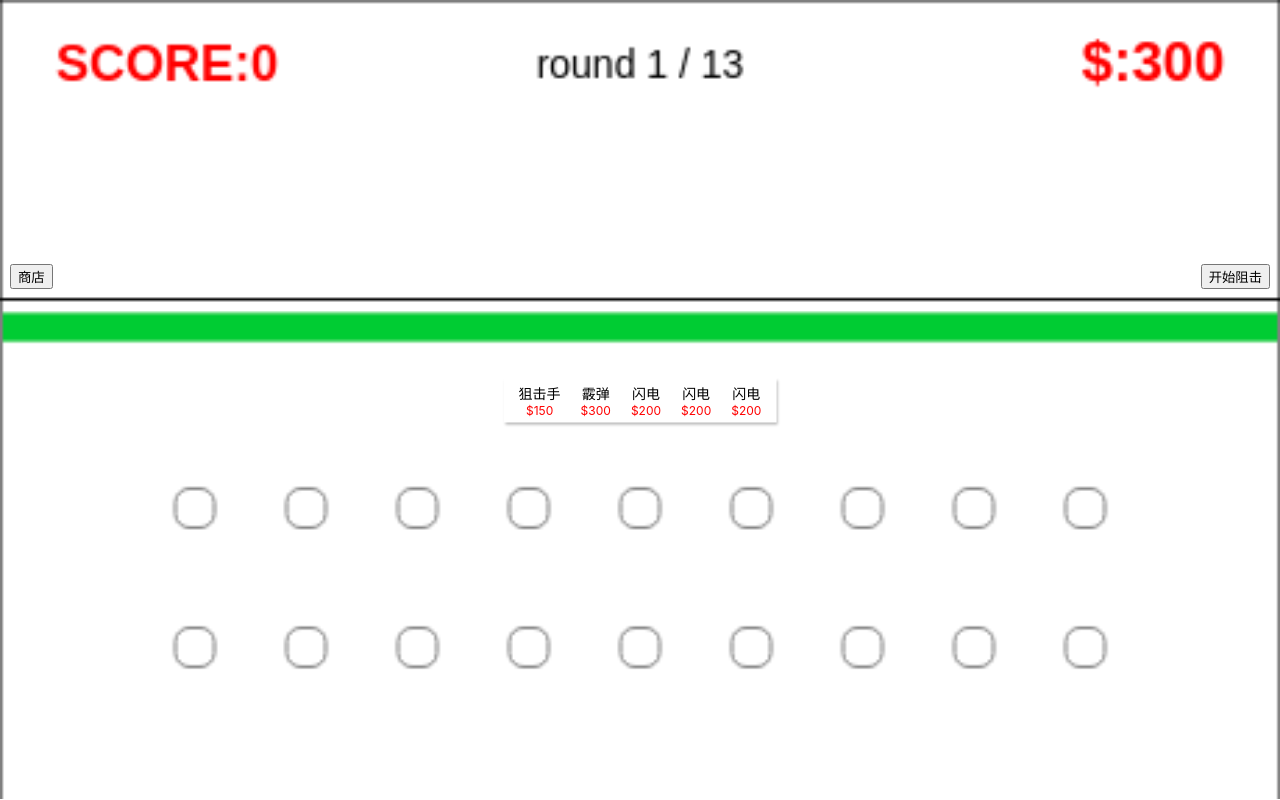
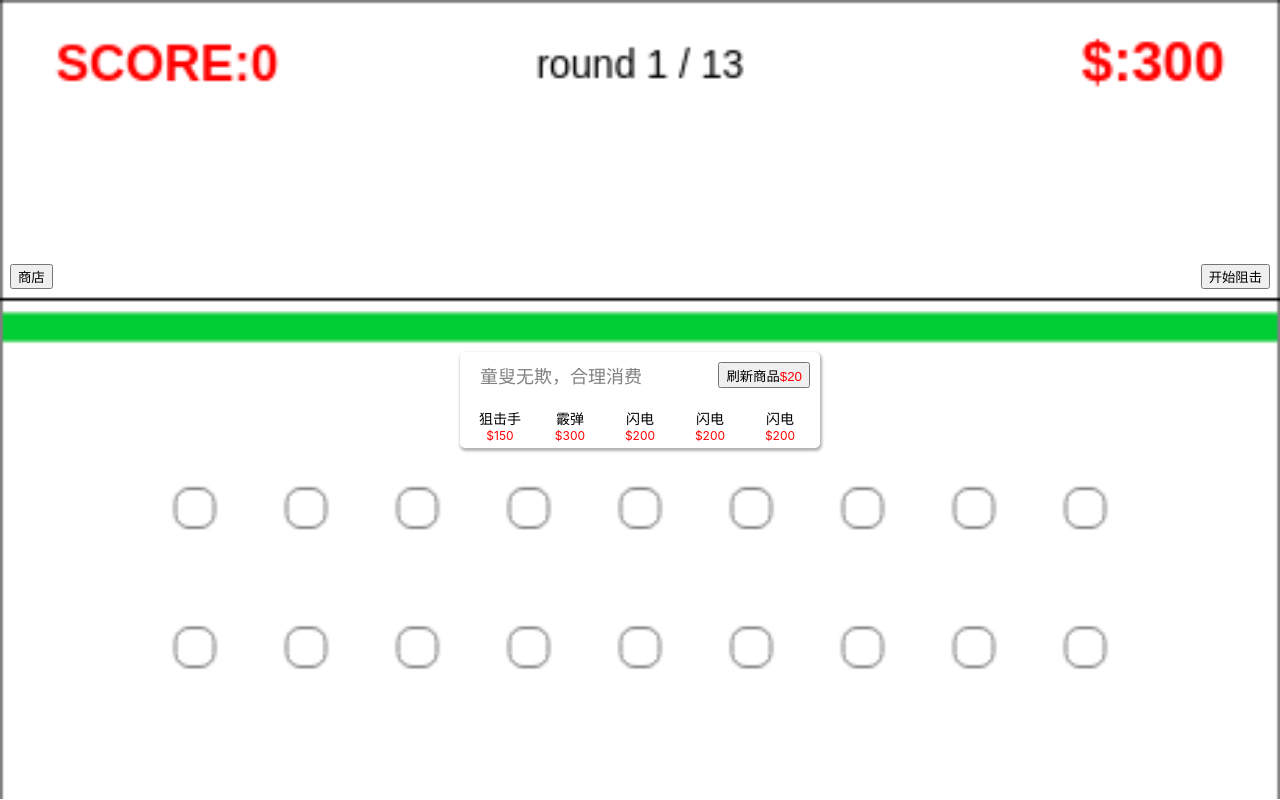
Before and after one commit to YatongZhao/d-game, a React (Create React App) app: page / in a window 1280 px wide. Both pictures are taken after a click on the button "商店". Built offline with nearby package versions, Linux system fonts and the light colour scheme.

Commit message:
商店添加刷新商品功能

```diff
--- a/src/App.module.css
+++ b/src/App.module.css
@@ -51,16 +51,17 @@
     left: 50%;
     top: 50%;
     transform: translate3d(-50%, -50%, 0);
-    box-shadow: 1px 2px 3px rgba(0, 0, 0, .3);
+    box-shadow: 1px 2px 3px 1px rgba(0, 0, 0, .3);
     background-color: #fff;
     width: fit-content;
+    border-radius: 5px;
 }
 .shopList {
     display: flex;
     margin: 5px;
 }
 .shopItem {
-    width: fit-content;
+    width: 50px;
     flex-shrink: 0;
     padding: 0px 10px;
     font-size: 14px;
--- a/src/App.tsx
+++ b/src/App.tsx
@@ -4,25 +4,31 @@ import s from './App.module.css';
 
 const game = new Game();
 
-const grapeshot = {
+interface hero {
+    type: 'grapeshot-hero' | 'lightning-hero' | 'sniper-hero';
+    name: string;
+    price: number;
+}
+
+const grapeshot: hero = {
     type: 'grapeshot-hero',
     name: '霰弹',
     price: 300
 }
 
-const lightning = {
+const lightning: hero = {
     type: 'lightning-hero',
     name: '闪电',
     price: 200
 }
 
-const sniper = {
+const sniper: hero = {
     type: 'sniper-hero',
     name: '狙击手',
     price: 150
 }
 
-const createProduct = () => {
+const createProduct: () => hero = () => {
     let r = Math.random();
 
     if (r < 0.33) {
@@ -34,7 +40,7 @@ const createProduct = () => {
     }
 }
 
-const createProductList = () => {
+const createProductList: () => hero[] = () => {
     return [
         createProduct(),
         createProduct(),
@@ -48,7 +54,7 @@ const App = () => {
     const canvasRef = useRef<HTMLCanvasElement>(null);
     const [end, setEnd] = useState(false);
     const [isShopOpen, setIsShopOpen] = useState(false);
-    const [productList, setProductList] = useState(createProductList());
+    const [productList, setProductList] = useState<(hero | null)[]>(createProductList());
     const [showShopError, setShowShopError] = useState(false);
     const [round, setRound] = useState<'strategy' | 'fighting'>('strategy');
 
@@ -104,8 +110,20 @@ const App = () => {
                     setShowShopError(false);
                 }}>商店</button>
                 {isShopOpen && <div className={s.shopBox}>
+                    <div style={{margin: '10px', marginBottom: '20px', display: 'flex', justifyContent: 'space-between'}}>
+                        <span style={{marginLeft: '10px', fontSize: '18px', color: 'gray'}}>童叟无欺，合理消费</span>
+                        <button onClick={() => {
+                            const isRefreshSuccess = game.refreshHeroList();
+                            if (isRefreshSuccess) {
+                                setProductList(createProductList());
+                            } else {
+                                setShowShopError(true);
+                            }
+                        }}>刷新商品<span style={{color: 'red'}}>$20</span></button>
+                    </div>
                     <ul className={s.shopList}>
                         {productList.map((p, i) => <li className={s.shopItem} key={i} onClick={() => {
+                            if (!p) return;
                             let buySuccess = false;
                             switch (p.type) {
                                 case 'grapeshot-hero':
@@ -123,13 +141,15 @@ const App = () => {
                                 setShowShopError(true);
                                 return;
                             }
-                            setIsShopOpen(false);
-                            setProductList(createProductList());
+                            // setIsShopOpen(false);
+                            let newProductList = [...productList];
+                            newProductList[i] = null;
+                            setProductList(newProductList);
                             setShowShopError(false);
                         }}>
-                            {p.name}
+                            {p?.name}
                             <div className={s.shopItemPrice}>
-                                ${p.price}
+                                {p && `$${p.price}`}
                             </div>
                         </li>)}
                     </ul>
--- a/src/core/index.ts
+++ b/src/core/index.ts
@@ -148,6 +148,13 @@ export class Game {
     removeEnemy(enemy: Enemy) {
         this.enemySet.removeEnemy(enemy);
         this.$++;
+    }
+
+    refreshHeroList(): boolean {
+        if (this.$ < 20) return false;
+        this.$ -= 20;
+        this.render();
+        return true;
     }
 
     buyHero(type: 'lightning' | 'grapeshot' | 'sniper'): boolean {
```
